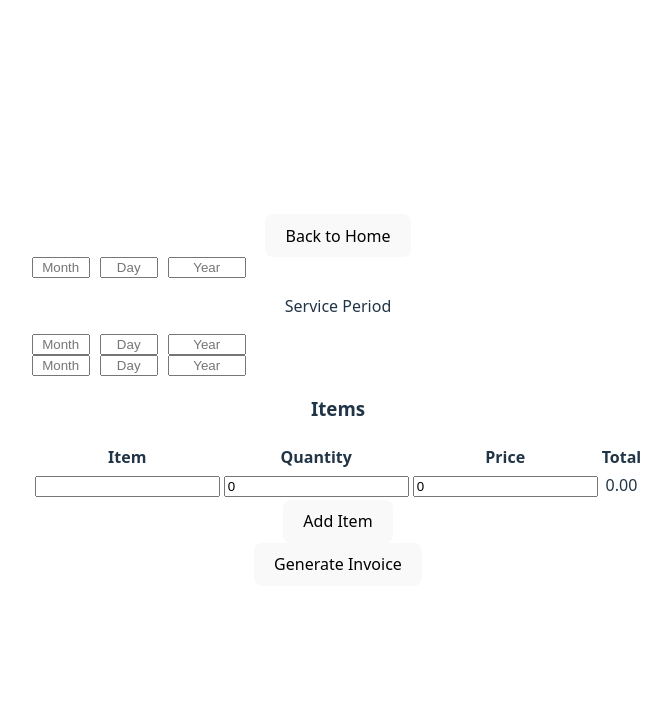
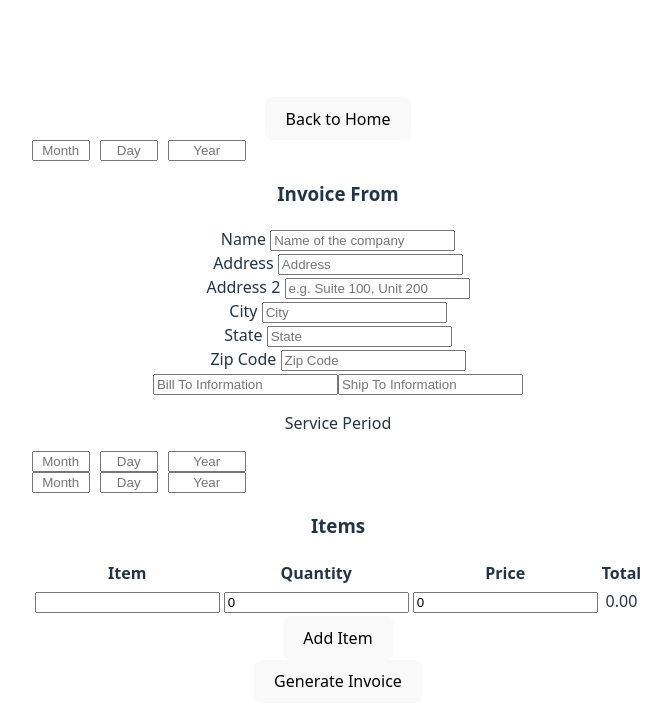
Before and after one commit to hjblloop/EasyInvoice, a React (Vite) app: page /create-invoice in a window 1280 px wide. Shown: the top 726 px of the page, without its empty margins (302-973 px from the left). Built offline with nearby package versions, Linux system fonts and the light colour scheme.

Commit message:
Added ship to, bill to, and current business info inputs

```diff
--- a/src/CreateInvoice.tsx
+++ b/src/CreateInvoice.tsx
@@ -2,6 +2,7 @@ import {useState } from 'react';
 import { useNavigate } from 'react-router-dom';
 import Date from './Date.tsx';
 import Items from './Items.tsx';
+import InvoiceFrom from './InvoiceFrom.tsx';
 
 const CreateInvoice = () => {
     const [date, setDate] = useState({ month: '', day: '', year: '' });
@@ -10,7 +11,9 @@ const CreateInvoice = () => {
     const [serviceDateMessage, setServiceDateMessage] = useState('');
     const [invoiceNumber, setInvoiceNumber] = useState('');
     const [items, setItems] = useState([{ itemName: '', quantity: 0, price: 0, total: 0 }]);
-
+    const [invoiceFrom, setInvoiceFrom] = useState({ name: '', address: '', address2: '', city: '', state: '', zip: ''});
+    const [billTo, setBillTo] = useState('');
+    const [shipTo, setShipTo] = useState('');
 
     const navigateToHome = useNavigate();
 
@@ -28,6 +31,9 @@ const CreateInvoice = () => {
         <div>
             <button onClick={handleBackToHome}>Back to Home</button>
             <Date date={date} setDate={setDate} />
+            <InvoiceFrom invoiceFrom={invoiceFrom} setInvoiceFrom={setInvoiceFrom} />
+            <input type="text" value={billTo} onChange={(e)=> setBillTo(e.target.value)} placeholder="Bill To Information" />
+            <input type="text" value={shipTo} onChange={(e)=> setShipTo(e.target.value)} placeholder="Ship To Information" />
             <p>Service Period</p>
             <Date date={serviceDatePre} setDate={setServiceDatePre} />
             <Date date={serviceDatePost} setDate={setServiceDatePost} />
--- /dev/null
+++ b/src/InvoiceFrom.tsx
@@ -0,0 +1,69 @@
+import React from 'react';
+
+const InvoiceFrom = ({
+    invoiceFrom,
+    setInvoiceFrom
+}: {
+    invoiceFrom: { name: string; address: string; address2: string; city: string; state: string; zip: string };
+    setInvoiceFrom: (newInvoiceFrom: { name: string; address: string; address2: string; city: string; state: string; zip: string }) => void
+}) => {
+    const handleChange = (e: React.ChangeEvent<HTMLInputElement>) => {
+        const { name, value } = e.target;
+        setInvoiceFrom({ ...invoiceFrom, [name]: value });
+    };
+
+    return (
+        <div>
+            <h3>Invoice From</h3>
+            <label>Name </label>
+            <input
+                type="text"
+                value={invoiceFrom.name}
+                onChange={handleChange}
+                placeholder="Name of the company"
+            ></input>
+            <br></br>
+            <label>Address </label>
+            <input
+                type="text"
+                value={invoiceFrom.address}
+                onChange={handleChange}
+                placeholder="Address"
+            ></input>
+            <br></br>
+            <label>Address 2 </label>
+            <input
+                type="text"
+                value={invoiceFrom.address2}
+                onChange={handleChange}
+                placeholder="e.g. Suite 100, Unit 200"
+            ></input>
+            <br></br>
+            <label>City </label>
+            <input
+                type="text"
+                value={invoiceFrom.city}
+                onChange={handleChange}
+                placeholder="City"
+            ></input>
+            <br></br>
+            <label>State </label>
+            <input
+                type="text"
+                value={invoiceFrom.state}
+                onChange={handleChange}
+                placeholder="State"
+            ></input>
+            <br></br>
+            <label>Zip Code </label>
+            <input
+                type="text"
+                value={invoiceFrom.zip}
+                onChange={handleChange}
+                placeholder="Zip Code"
+            ></input>
+        </div>
+    )
+}
+
+export default InvoiceFrom;
```
Also changed, not shown: src/Items.css (+55 -0 lines).
